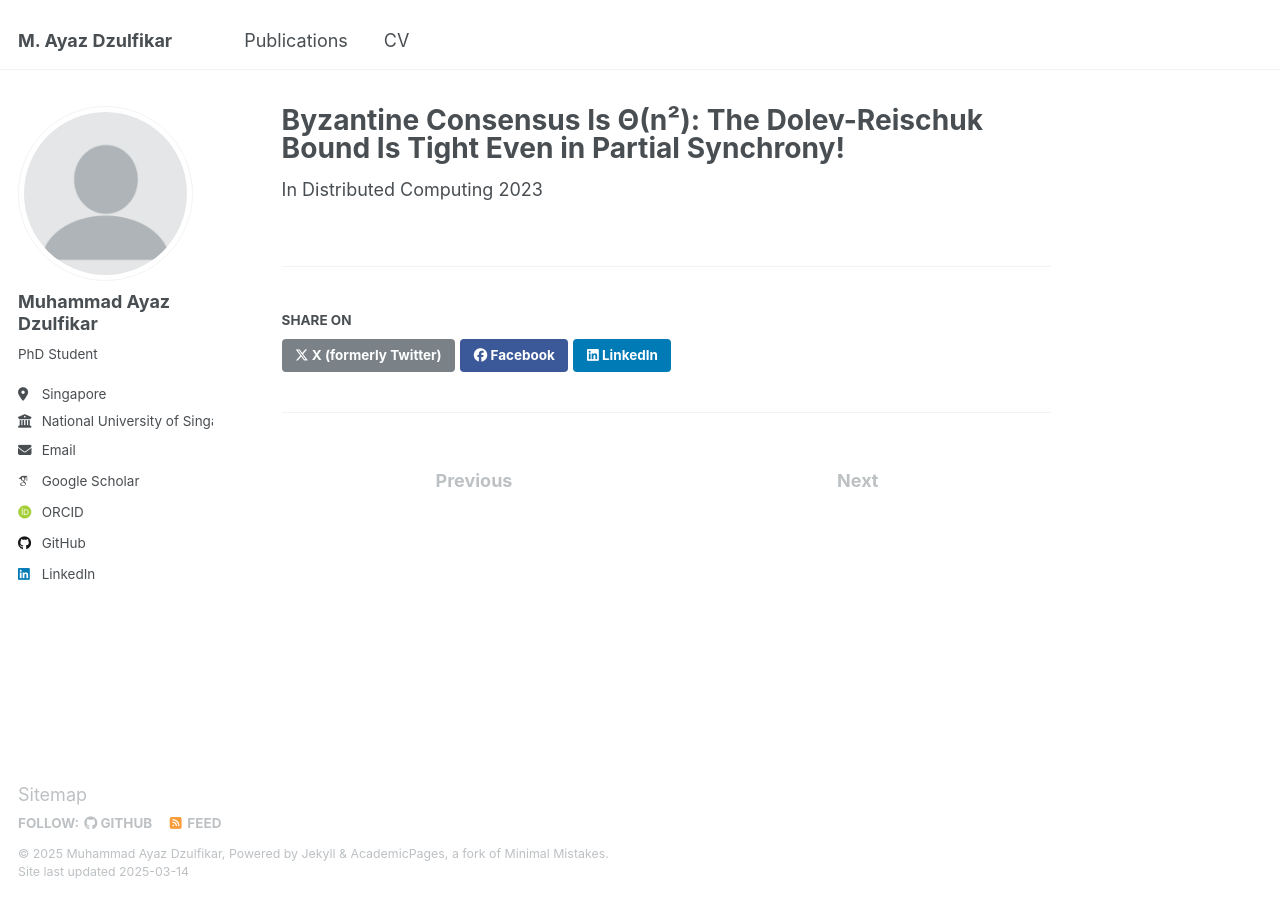
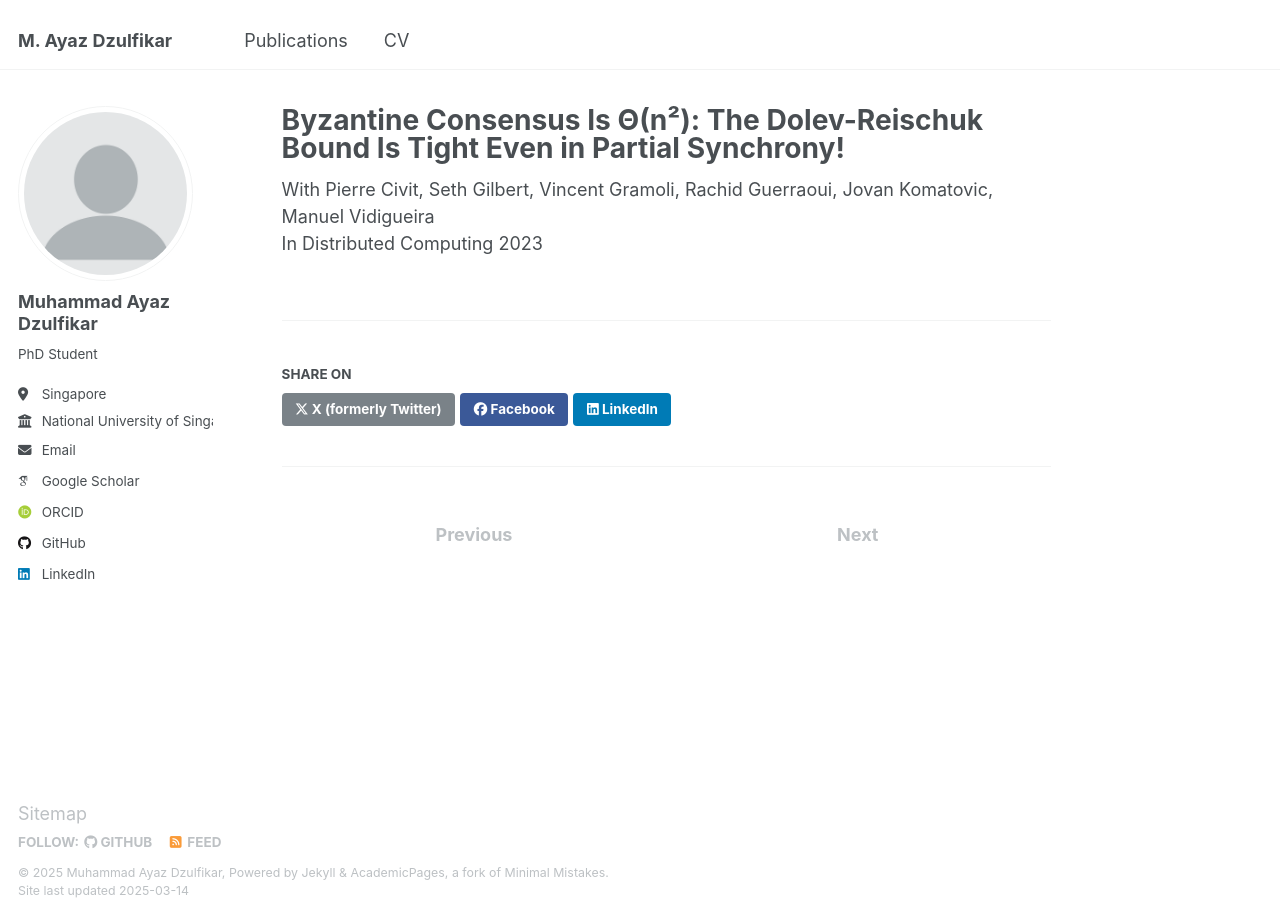
Before and after one commit to azure97/azure97.github.io, a Jekyll site: the page built from _publications/2023-dolev-reischuk-journal.md, in a window 1280 px wide. Built offline with Jekyll 4.4.1, drawn with Linux system fonts in a browser that asks for light colours; some web fonts are replaced.

Commit message:
add missing field

```diff
--- a/_publications/2023-dolev-reischuk-journal.md
+++ b/_publications/2023-dolev-reischuk-journal.md
@@ -10,4 +10,5 @@ volume: '37(2), 2024'
 # slidesurl: 'http://academicpages.github.io/files/slides1.pdf'
 paperurl: 'https://link.springer.com/article/10.1007/s00446-023-00458-w'
 # citation: 'Your Name, You. (2009). &quot;Paper Title Number 1.&quot; <i>Journal 1</i>. 1(1).'
+coauthors: 'Pierre Civit, Seth Gilbert, Vincent Gramoli, Rachid Guerraoui, Jovan Komatovic, Manuel Vidigueira'
 ---
```
